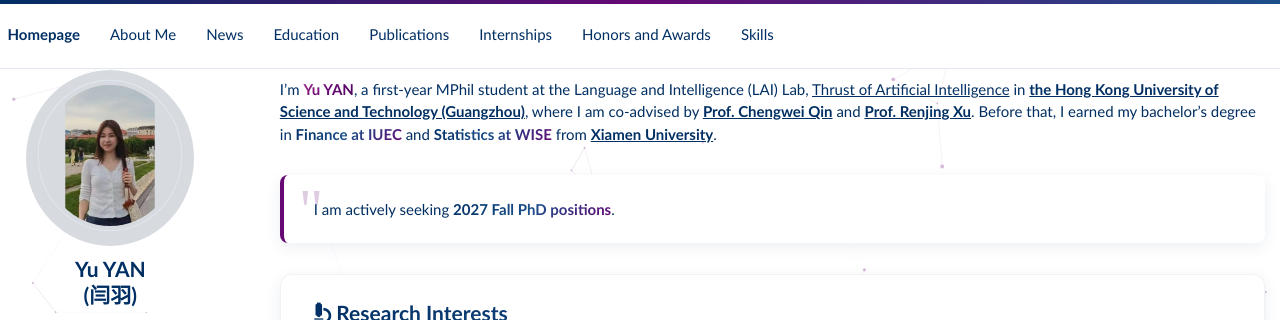
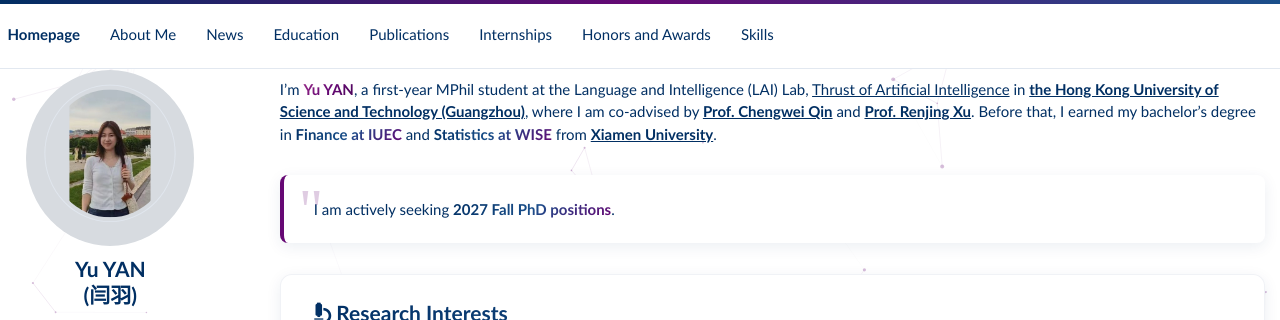
Before and after one commit to Yiounah/Yiounah.github.io, a Jekyll site: the page built from _pages/about.md, in a window 1280 px wide. Shown: the top 320 px of the page. Built offline with Jekyll 4.4.1, drawn with Linux system fonts in a browser that asks for light colours.

Commit message:
把头像再缩小一点，并刷新样式缓存。
Co-authored-by: Cursor <cursoragent@cursor.com>

```diff
--- a/_includes/head/custom.html
+++ b/_includes/head/custom.html
@@ -9,7 +9,7 @@
 
 <!-- 学术图标和增强的强调色样式 -->
 <link rel="stylesheet" href="{{ '/assets/css/academicons.css' | relative_url }}"/>
-<link rel="stylesheet" href="{{ '/assets/css/accent-enhancements.css' | relative_url }}"/>
+<link rel="stylesheet" href="{{ '/assets/css/accent-enhancements.css' | relative_url }}?v=20260913b"/>
 
 <script type="text/x-mathjax-config"> MathJax.Hub.Config({ TeX: { equationNumbers: { autoNumber: "all" } } }); </script>
 <script type="text/x-mathjax-config">
--- a/assets/css/accent-enhancements.css
+++ b/assets/css/accent-enhancements.css
@@ -1054,9 +1054,9 @@ html {
     max-width: none;
     margin: 0;
     object-fit: contain;
-    object-position: center 42%;
-    transform: scale(0.86);
-    transform-origin: center 40%;
+    object-position: center 40%;
+    transform: scale(0.78);
+    transform-origin: center 38%;
   }
 }
 
```
